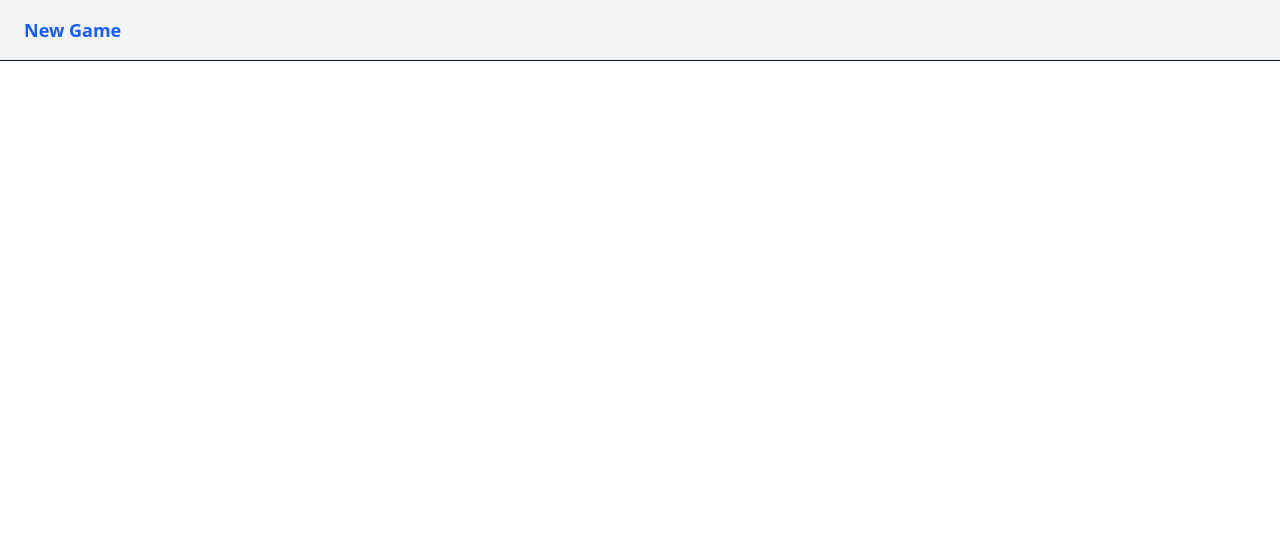
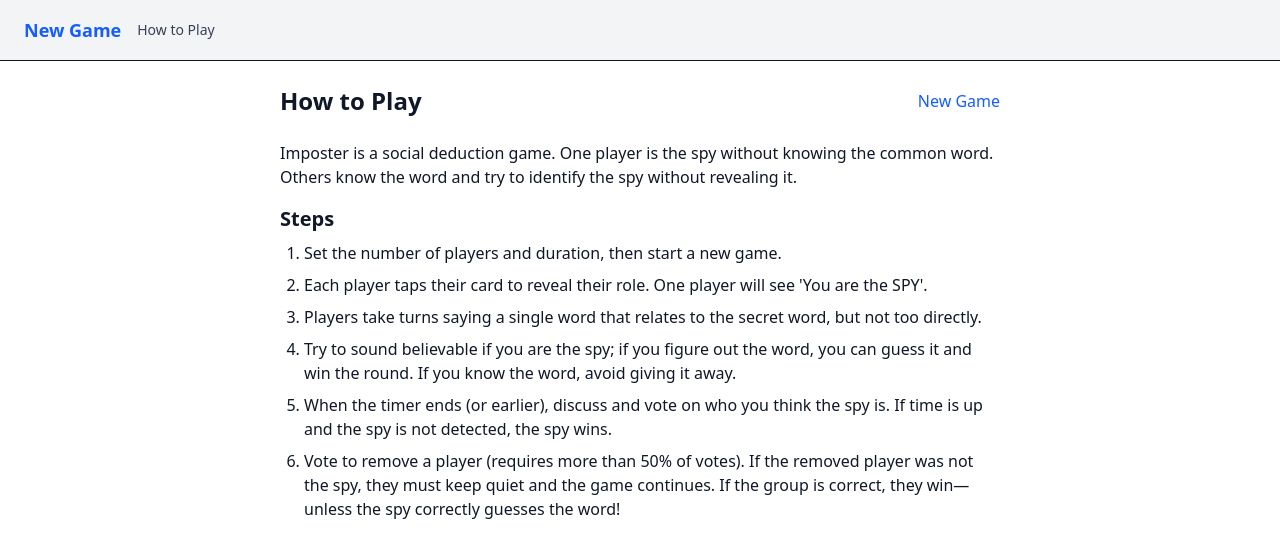
Before and after one commit to hamidmayeli/imposter, a React (Vite) app: page /how-to-play in a window 1280 px wide. Before the commit this address had no page. Shown: the top 558 px of the page. Built offline with nearby package versions, Linux system fonts and the light colour scheme.

Commit message:
Add how to

```diff
--- a/src/App.tsx
+++ b/src/App.tsx
@@ -1,15 +1,19 @@
 import { BrowserRouter as Router, Routes, Route, Link } from 'react-router-dom';
 import NewGame from './pages/NewGame';
 import Play from './pages/Play';
-import { LanguageProvider, useLanguage } from './i18n/LanguageContext';
-import { languages, useT } from './i18n/texts';
+import HowToPlay from './pages/HowToPlay';
+import { LanguageProvider } from './i18n/LanguageContext';
+import { useT } from './i18n/texts';
 
 
 const MenuBar: React.FC = () => {
   const t = useT();
   return (
     <nav className="flex items-center justify-between px-6 py-4 bg-gray-100 dark:bg-gray-900 border-b dark:border-gray-800">
-      <Link to="/" className="text-lg font-bold text-blue-600 dark:text-blue-400 hover:underline">{t('newGame')}</Link>
+      <div className="flex items-center gap-4">
+        <Link to="/" className="text-lg font-bold text-blue-600 dark:text-blue-400 hover:underline">{t('newGame')}</Link>
+        <Link to="/how-to-play" className="text-sm text-gray-700 dark:text-gray-300 hover:underline">{t('howToPlay')}</Link>
+      </div>
     </nav>
   );
 };
@@ -22,6 +26,7 @@ function App() {
         <Routes>
           <Route path="/" element={<NewGame />} />
           <Route path="/play" element={<Play />} />
+          <Route path="/how-to-play" element={<HowToPlay />} />
         </Routes>
       </Router>
     </LanguageProvider>
--- a/src/i18n/en.json
+++ b/src/i18n/en.json
@@ -12,5 +12,16 @@
   "timer": "Timer",
   "nextRound": "Next Round",
   "wordsUsed": "Words used",
-  "language": "Language"
+  "language": "Language",
+  "howToPlay": "How to Play",
+  "howToPlayIntro": "Imposter is a social deduction game. One player is the spy without knowing the common word. Others know the word and try to identify the spy without revealing it.",
+  "howToPlayStepsTitle": "Steps",
+  "howToPlaySteps": [
+    "Set the number of players and duration, then start a new game.",
+    "Each player taps their card to reveal their role. One player will see 'You are the SPY'.",
+    "Players take turns saying a single word that relates to the secret word, but not too directly.",
+    "Try to sound believable if you are the spy; if you figure out the word, you can guess it and win the round. If you know the word, avoid giving it away.",
+    "When the timer ends (or earlier), discuss and vote on who you think the spy is. If time is up and the spy is not detected, the spy wins.",
+    "Vote to remove a player (requires more than 50% of votes). If the removed player was not the spy, they must keep quiet and the game continues. If the group is correct, they win—unless the spy correctly guesses the word!"
+  ]
 }
--- a/src/i18n/fa.json
+++ b/src/i18n/fa.json
@@ -12,5 +12,16 @@
   "timer": "تایمر",
   "nextRound": "دور بعدی",
   "wordsUsed": "تعداد کلمات استفاده شده",
-  "language": "زبان"
+  "language": "زبان",
+  "howToPlay": "راهنمای بازی",
+  "howToPlayIntro": "Imposter یک بازی حدس و گمان اجتماعی است. یکی از بازیکنان جاسوس است و کلمه مشترک را نمی‌داند. دیگران کلمه را می‌دانند و تلاش می‌کنند بدون لو دادن آن، جاسوس را شناسایی کنند.",
+  "howToPlayStepsTitle": "مراحل",
+  "howToPlaySteps": [
+    "تعداد بازیکنان و مدت زمان را تنظیم کنید و یک بازی جدید شروع کنید.",
+    "هر بازیکن کارت خود را لمس می‌کند تا نقش خود را ببیند. یکی از بازیکنان پیام 'شما جاسوس هستید' را مشاهده می‌کند.",
+    "بازیکنان به نوبت یک کلمه می‌گویند که به کلمه مخفی مربوط است، اما خیلی مستقیم نباشد.",
+    "اگر جاسوس هستید طبیعی صحبت کنید؛ اگر کلمه را حدس بزنید، می‌توانید آن را بگویید و برنده شوید.",
+    "وقتی تایمر تمام شد (یا زودتر)، گفتگو و رای‌گیری کنید تا جاسوس را انتخاب کنید. اگر زمان تمام شود و جاسوس شناسایی نشود، جاسوس برنده است.",
+    "برای حذف یک بازیکن رای‌گیری کنید (بیش از ۵۰٪ رای لازم است). اگر بازیکن حذف‌شده جاسوس نبود، باید ساکت بماند و بازی ادامه پیدا می‌کند. اگر گروه درست حدس بزند، برنده است—مگر اینکه جاسوس کلمه را درست حدس بزند!"
+  ]
 }
--- /dev/null
+++ b/src/pages/HowToPlay.tsx
@@ -0,0 +1,24 @@
+import { Link } from 'react-router-dom';
+import { useT } from '../i18n/texts';
+
+export default function HowToPlay() {
+  const t = useT();
+  const steps = t('howToPlaySteps') as string[];
+  return (
+    <div className="px-6 py-6 max-w-3xl mx-auto text-gray-900 dark:text-gray-100">
+      <div className="flex items-center justify-between mb-6">
+        <h1 className="text-2xl font-bold">{t('howToPlay')}</h1>
+        <Link to="/" className="text-blue-600 dark:text-blue-400 hover:underline">{t('newGame')}</Link>
+      </div>
+
+      <p className="mb-4">{t('howToPlayIntro')}</p>
+
+      <h2 className="text-xl font-semibold mb-2">{t('howToPlayStepsTitle')}</h2>
+      <ol className="list-decimal pl-6 space-y-2">
+        {steps.map((s, i) => (
+          <li key={i}>{s}</li>
+        ))}
+      </ol>
+    </div>
+  );
+}
```
